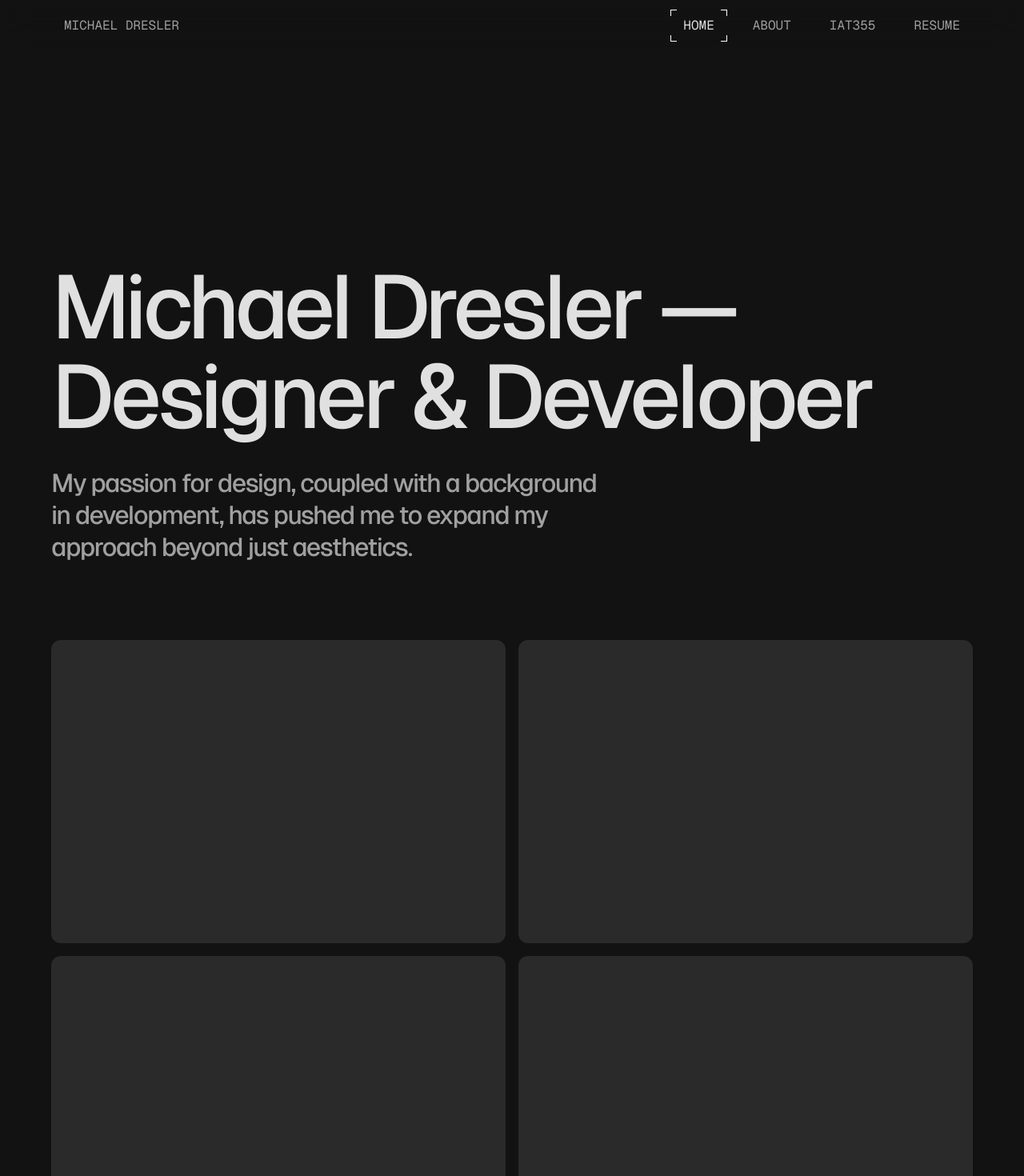
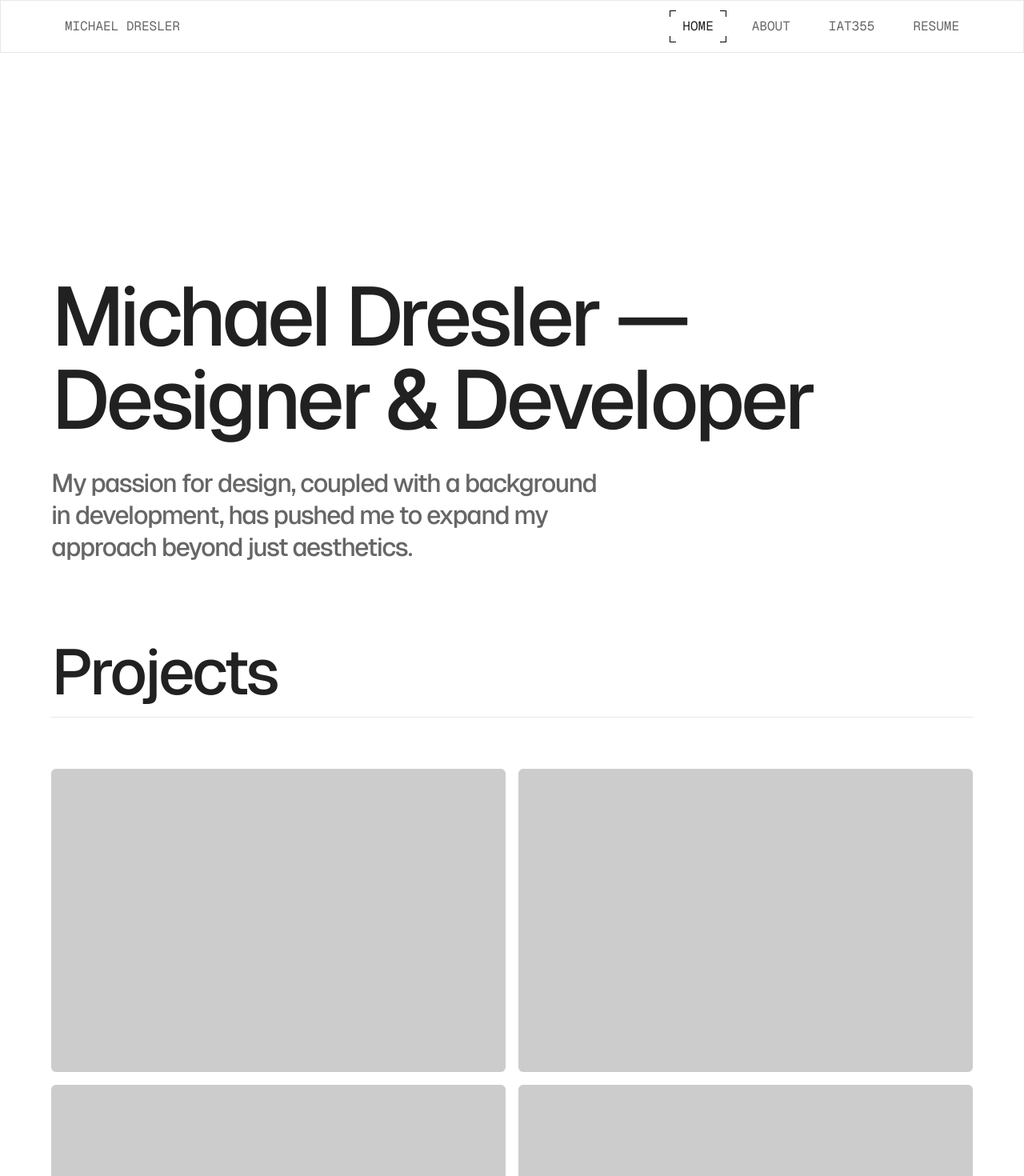
Before and after one commit to MichaelDresler/michaeldresler.github.io, a Next.js app: page / in a window 1280 px wide. Shown: the top 1470 px of the page at 80% size. Built offline with nearby package versions, Linux system fonts and the light colour scheme.

Commit message:
testing light mode

```diff
--- a/app/components/NavBar.tsx
+++ b/app/components/NavBar.tsx
@@ -81,7 +81,7 @@ export default function NavBar() {
   console.log(activeHover)
 
   return (
-    <div className="fixed w-full left-0 top-0 text-sm px-4 bg-surface/50 lg:px-20 backdrop-blur-lg  py-1  z-[1000]">
+    <div className="fixed w-full left-0 top-0 text-sm px-4 border bg-surface/50 lg:px-20 backdrop-blur-lg  py-1  z-[1000]">
       {/* used for progressive blur behind navbar */}
       {/* <div className="w-screen h-full absolute top-0 left-0 bg-surface/20  [mask-image:linear-gradient(180deg,_rgba(0,0,0,1)_20%,_rgba(255,255,255,0)_80%)]  backdrop-blur-[8px]" ></div> */}
 
@@ -95,7 +95,7 @@ export default function NavBar() {
           {/* surge logo */}
           <li className="flex items-center link ">
             <Link href="/">
-             <div className={` link ${geistMono.className} uppercase text-white/60`}>Michael Dresler</div>
+             <div className={` link ${geistMono.className} uppercase text-text-secondary`}>Michael Dresler</div>
             </Link>
           </li>
           {/* hamburger and x buttons for nav toggle */}
@@ -139,7 +139,7 @@ export default function NavBar() {
           <ul className="flex flex-col justify-center sm:flex-row gap-6 md:gap-12 mt-8 sm:mt-0 items-center ">
             {navlinks.map((link , index)=>(
               <li onMouseEnter={()=>mouseEnterLink(link.url)} onMouseLeave={mouseLeaveLink}  className="group relative flex gap-12 " key={index}>
-                <Link className={` link ${geistMono.className} uppercase ${pathname === link.url? "text-text-primary": "text-white/60"}`} href={link.url}>{link.name}</Link>
+                <Link className={` link ${geistMono.className} uppercase ${pathname === link.url? "text-text-primary": "text-text-secondary"}`} href={link.url}>{link.name}</Link>
                 <span className={` absolute pointer-events-none inset-x-[-16px] inset-y-[-8px]  ${pathname === link.url && "  -z-10"}`}
                  >
                   {link.url === activeHover && (
@@ -151,10 +151,10 @@ export default function NavBar() {
                         duration:0.5
 
                      }} className={` w-full h-full  `}>
-                      <div className="absolute w-2 h-2 top-0 left-0  border-t border-l border-white"></div>
-                      <div className="absolute w-2 h-2 top-0 right-0  border-t border-r border-white"></div>
-                      <div className="absolute w-2 h-2 bottom-0 left-0  border-b border-l border-white"></div>
-                      <div className="absolute w-2 h-2 bottom-0 right-0  border-b border-r border-white"></div>
+                      <div className="absolute w-2 h-2 top-0 left-0  border-t border-l border-foreground "></div>
+                      <div className="absolute w-2 h-2 top-0 right-0  border-t border-r border-foreground "></div>
+                      <div className="absolute w-2 h-2 bottom-0 left-0  border-b border-l border-foreground "></div>
+                      <div className="absolute w-2 h-2 bottom-0 right-0  border-b border-r border-foreground "></div>
                       </motion.div>
 
                   )}
--- a/app/globals.css
+++ b/app/globals.css
@@ -3,12 +3,15 @@
 @tailwind utilities;
 
 :root {
-  --surface: 18, 18, 18;
-
+  /* --surface: 18, 18, 18;
   --text-primary: rgba(255,255,255,0.87);
   --text-secondary: rgba(255,255,255,0.6);
+  --foreground: rgba(255, 255, 255, 1); */
 
-
+  --surface: 255, 255, 255;
+  --text-primary: rgba(0, 0, 0, 0.87);
+  --text-secondary: rgba(0, 0, 0, 0.6);
+  --foreground :  0, 0, 0;
 
 }
 
@@ -21,6 +24,7 @@
 
 body {
   background: rgb(var(--surface));
+
   font-family: Arial, Helvetica, sans-serif;
 }
 
--- a/app/page.tsx
+++ b/app/page.tsx
@@ -1,26 +1,37 @@
-
+"use client"
+import { geistMono } from "./fonts";
+import { motion } from "framer-motion";
 
 export default function Home() {
-
-
   return (
     <div>
       <main className=" w-full h-[calc(100dvh-192px)]  flex items-end mb-24 ">
-        <div className="">
-        <h1 className="md:font-medium text-pretty  font-semibold text-[2.5rem] md:text-[4rem] xl:text-[7rem]  text-text-primary tracking-tighter leading-[120%] md:leading-[100%] ">Michael Dresler — <br /> Designer & Developer</h1>
-        <h2 className=" mt-8 font-medium text-2xl text-text-secondary tracking-[-0.05em] max-w-[32ch] ">My passion for design, coupled with a background in development, has pushed me to expand my approach beyond just aesthetics.</h2>
-
-        </div>
-
+        <motion.div
+         initial={{ opacity: 0, y:70  }}
+         animate={{ opacity: 1 ,y:0 }}
+         whileInView="visible"
+         viewport={{ once: true }}
+         transition={{  opacity: { duration: 2  },
+         y: { duration: 1, ease: [0.25,0,0.20,1] }}}
+        >
+          <h1 className="md:font-medium text-pretty  font-semibold text-[2.5rem] md:text-[4rem] xl:text-[6.5rem]  text-text-primary tracking-tighter leading-[120%] md:leading-[100%] ">
+            Michael Dresler — <br /> Designer & Developer
+          </h1>
+          <h2 className=" mt-8 font-medium text-2xl text-text-secondary tracking-[-0.05em] max-w-[32ch] ">
+            My passion for design, coupled with a background in development, has
+            pushed me to expand my approach beyond just aesthetics.
+          </h2>
+        </motion.div>
       </main>
+      <h1 className={` md:font-medium text-pretty  font-semibold text-[2rem] md:text-[4rem] xl:text-[5rem]  text-text-primary tracking-tighter leading-[120%] md:leading-[100%] pb-4 mb-16 border-b `}>
+            Projects
+          </h1>
       <section className="grid grid-cols-1 gap-4 md:grid-cols-2">
-          <div className="aspect-[9/6] rounded-xl bg-white/10"></div>
-          <div className="aspect-[9/6] rounded-xl bg-white/10"></div>
-          <div className="aspect-[9/6] rounded-xl bg-white/10"></div>
-          <div className="aspect-[9/6] rounded-xl bg-white/10"></div>
-
-        </section>
-
+        <div className="aspect-[9/6] rounded-md bg-foreground/20"></div>
+        <div className="aspect-[9/6] rounded-md bg-foreground/20"></div>
+        <div className="aspect-[9/6] rounded-md bg-foreground/20"></div>
+        <div className="aspect-[9/6] rounded-md bg-foreground/20"></div>
+      </section>
     </div>
   );
 }
--- a/tailwind.config.ts
+++ b/tailwind.config.ts
@@ -10,7 +10,7 @@ const config: Config = {
     extend: {
       colors: {
         surface: "rgba(var(--surface), <alpha-value>)",
-        foreground: "var(--forexground)",
+        foreground: "rgba(var(--foreground), <alpha-value>)",
       },
       textColor:{
         "text-primary": "var(--text-primary)",
```
